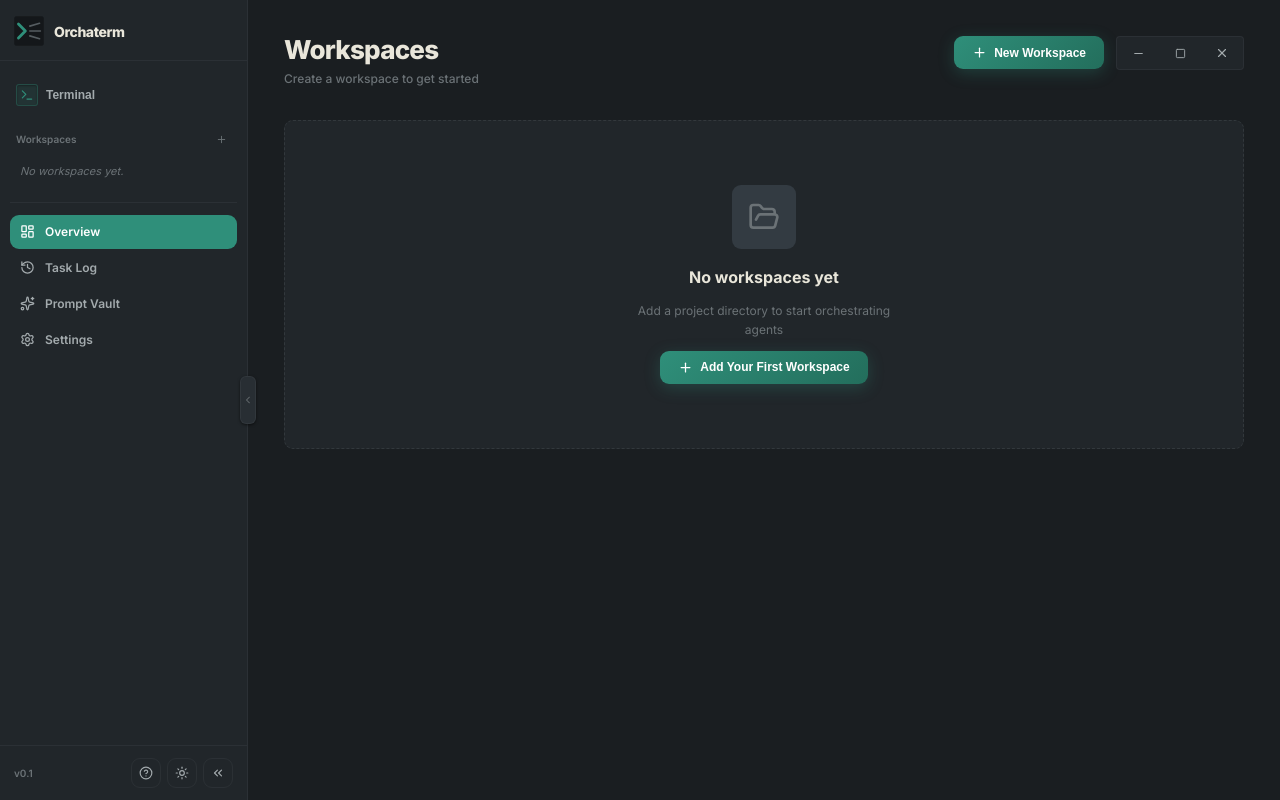
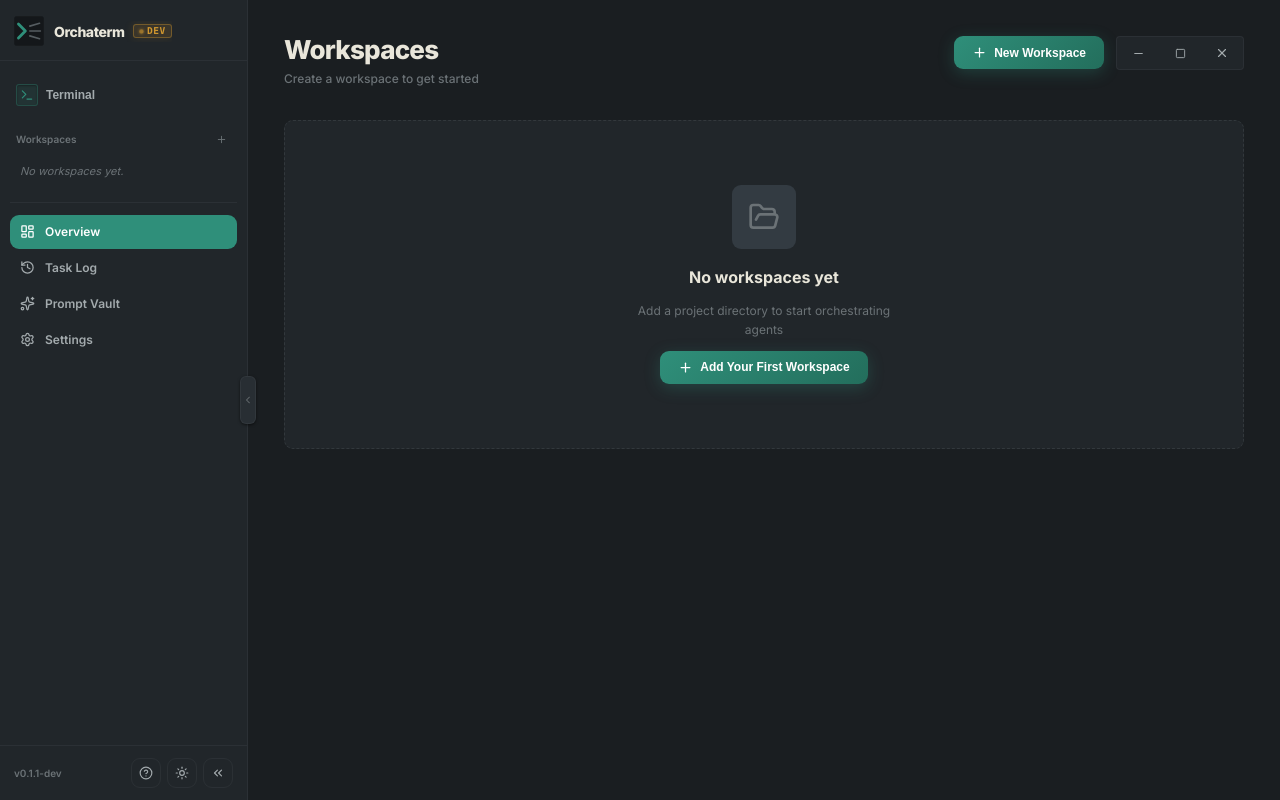
Before and after one commit to anasalaqeel/orchaterm, a React (Vite) app: page / in a window 1280 px wide. Built offline with nearby package versions, Linux system fonts and the light colour scheme.

Commit message:
feat: add Badge and DevBadge components with tests; update Sidebar and HelpModal for development indicators

```diff
--- a/src/components/layout/Sidebar.tsx
+++ b/src/components/layout/Sidebar.tsx
@@ -21,6 +21,7 @@ import {
 } from 'lucide-react';
 import logoDark from '../../assets/logos/icon-large-dark.svg';
 import logoLight from '../../assets/logos/icon-large-light.svg';
+import { DevBadge } from '../ui/DevBadge';
 
 const NAV_ITEMS = [
   { to: '/logs', label: 'Task Log', icon: History },
@@ -136,6 +137,13 @@ export function Sidebar() {
               className={s.logoIcon}
               alt="Orchaterm"
             />
+            {import.meta.env.DEV && (
+              <span
+                className={cx(s.devDot, !collapsed && s.devDotHidden)}
+                title="Development Build (DEV)"
+                aria-label="Development Build"
+              />
+            )}
           </div>
           <AnimatePresence initial={false}>
             {!collapsed && (
@@ -147,6 +155,7 @@ export function Sidebar() {
                 transition={{ duration: 0.18 }}
               >
                 <h1 className={s.title}>Orchaterm</h1>
+                {import.meta.env.DEV && <DevBadge size="sm" />}
               </motion.div>
             )}
           </AnimatePresence>
@@ -533,7 +542,7 @@ export function Sidebar() {
                 exit={{ opacity: 0 }}
                 transition={{ duration: 0.15 }}
               >
-                v0.1
+                v0.1.1{import.meta.env.DEV ? '-dev' : ''}
               </motion.span>
             )}
           </AnimatePresence>
@@ -638,6 +647,21 @@ const s = {
     align-items: center;
     justify-content: center;
     flex-shrink: 0;
+    position: relative;
+  `,
+  devDot: css`
+    position: absolute;
+    top: -2px;
+    right: -2px;
+    width: 7px;
+    height: 7px;
+    border-radius: 50%;
+    background: var(--color-warning, #d0972f);
+    border: 1.5px solid var(--bg-secondary);
+    box-shadow: 0 0 6px rgba(208, 151, 47, 0.6);
+  `,
+  devDotHidden: css`
+    display: none;
   `,
   logoIcon: css`
     width: 30px;
--- /dev/null
+++ b/src/components/ui/Badge.tsx
@@ -0,0 +1,245 @@
+import React, { forwardRef } from 'react';
+import { css, cx } from '@emotion/css';
+
+export type BadgeVariant =
+  'default' | 'brand' | 'warning' | 'success' | 'danger' | 'info' | 'neutral';
+
+export type BadgeSize = 'xs' | 'sm' | 'md' | 'lg';
+
+export interface BadgeProps extends React.HTMLAttributes<HTMLSpanElement> {
+  /** Visual color variant */
+  variant?: BadgeVariant;
+  /** Size variant */
+  size?: BadgeSize;
+  /** Whether to render a colored indicator dot */
+  dot?: boolean;
+  /** Whether the indicator dot should have a breathing pulse animation */
+  pulse?: boolean;
+  /** Render as rounded pill instead of standard chamfered tag */
+  pill?: boolean;
+  /** Optional leading icon */
+  icon?: React.ReactNode;
+  /** Content of the badge */
+  children?: React.ReactNode;
+}
+
+/**
+ * Generic, self-contained Badge component for labels, status chips, and dev tags.
+ */
+export const Badge = forwardRef<HTMLSpanElement, BadgeProps>(function Badge(
+  {
+    variant = 'default',
+    size = 'md',
+    dot = false,
+    pulse = false,
+    pill = false,
+    icon,
+    className,
+    children,
+    ...props
+  },
+  ref
+) {
+  const showDot = dot || pulse;
+
+  return (
+    <span
+      ref={ref}
+      className={cx(
+        styles.base,
+        styles.variants[variant],
+        styles.sizes[size],
+        pill && styles.pill,
+        className
+      )}
+      {...props}
+    >
+      {showDot && (
+        <span
+          className={cx(styles.dot, styles.dotVariants[variant], pulse && styles.pulseDot)}
+          aria-hidden="true"
+        />
+      )}
+      {icon && <span className={styles.icon}>{icon}</span>}
+      {children && <span className={styles.content}>{children}</span>}
+    </span>
+  );
+});
+
+/* ── Styles ─────────────────────────────────────────────────────────────────── */
+
+const styles = {
+  base: css`
+    display: inline-flex;
+    align-items: center;
+    gap: 4px;
+    font-family: var(--font-family-mono, monospace);
+    font-weight: 700;
+    line-height: 1;
+    letter-spacing: 0.05em;
+    user-select: none;
+    border-radius: var(--radius-sm, 3px);
+    border: 1px solid transparent;
+    box-sizing: border-box;
+    flex-shrink: 0;
+    white-space: nowrap;
+    transition:
+      background 0.15s ease,
+      border-color 0.15s ease,
+      box-shadow 0.15s ease,
+      color 0.15s ease;
+  `,
+
+  pill: css`
+    border-radius: var(--radius-full, 9999px);
+  `,
+
+  sizes: {
+    xs: css`
+      padding: 1px 3.5px;
+      font-size: 8.5px;
+      gap: 3px;
+    `,
+    sm: css`
+      padding: 1.5px 5px;
+      font-size: 9.5px;
+      gap: 4px;
+    `,
+    md: css`
+      padding: 2px 7px;
+      font-size: 10.5px;
+      gap: 4.5px;
+    `,
+    lg: css`
+      padding: 3px 9px;
+      font-size: 12px;
+      gap: 5px;
+    `,
+  },
+
+  variants: {
+    default: css`
+      background: var(--bg-tertiary, #282e33);
+      color: var(--text-secondary, #a3aaad);
+      border-color: var(--border-color, rgba(86, 93, 97, 0.2));
+    `,
+    neutral: css`
+      background: rgba(255, 255, 255, 0.05);
+      color: var(--text-tertiary, #6b7276);
+      border-color: var(--border-color, rgba(86, 93, 97, 0.2));
+    `,
+    brand: css`
+      background: rgba(47, 143, 122, 0.14);
+      color: var(--color-brand, #2f8f7a);
+      border-color: rgba(47, 143, 122, 0.38);
+      box-shadow: 0 0 10px rgba(47, 143, 122, 0.15);
+      &:hover {
+        background: rgba(47, 143, 122, 0.22);
+        border-color: rgba(47, 143, 122, 0.55);
+      }
+    `,
+    warning: css`
+      background: rgba(208, 151, 47, 0.14);
+      color: var(--color-warning, #d0972f);
+      border-color: rgba(208, 151, 47, 0.38);
+      box-shadow: 0 0 10px rgba(208, 151, 47, 0.15);
+      &:hover {
+        background: rgba(208, 151, 47, 0.22);
+        border-color: rgba(208, 151, 47, 0.6);
+        box-shadow: 0 0 14px rgba(208, 151, 47, 0.28);
+      }
+    `,
+    success: css`
+      background: rgba(79, 157, 92, 0.14);
+      color: var(--color-success, #4f9d5c);
+      border-color: rgba(79, 157, 92, 0.38);
+      box-shadow: 0 0 10px rgba(79, 157, 92, 0.15);
+      &:hover {
+        background: rgba(79, 157, 92, 0.22);
+        border-color: rgba(79, 157, 92, 0.55);
+      }
+    `,
+    danger: css`
+      background: rgba(192, 57, 43, 0.14);
+      color: var(--color-error, #c0392b);
+      border-color: rgba(192, 57, 43, 0.38);
+      box-shadow: 0 0 10px rgba(192, 57, 43, 0.15);
+      &:hover {
+        background: rgba(192, 57, 43, 0.22);
+        border-color: rgba(192, 57, 43, 0.55);
+      }
+    `,
+    info: css`
+      background: rgba(47, 111, 168, 0.14);
+      color: var(--color-info, #2f6fa8);
+      border-color: rgba(47, 111, 168, 0.38);
+      box-shadow: 0 0 10px rgba(47, 111, 168, 0.15);
+      &:hover {
+        background: rgba(47, 111, 168, 0.22);
+        border-color: rgba(47, 111, 168, 0.55);
+      }
+    `,
+  },
+
+  dot: css`
+    width: 4.5px;
+    height: 4.5px;
+    border-radius: 50%;
+    flex-shrink: 0;
+  `,
+
+  pulseDot: css`
+    animation: badgePulse 2s cubic-bezier(0.4, 0, 0.6, 1) infinite;
+    @keyframes badgePulse {
+      0%,
+      100% {
+        opacity: 1;
+        transform: scale(1);
+      }
+      50% {
+        opacity: 0.35;
+        transform: scale(0.75);
+      }
+    }
+  `,
+
+  dotVariants: {
+    default: css`
+      background: var(--text-secondary, #a3aaad);
+    `,
+    neutral: css`
+      background: var(--text-tertiary, #6b7276);
+    `,
+    brand: css`
+      background: var(--color-brand, #2f8f7a);
+      box-shadow: 0 0 4px var(--color-brand, #2f8f7a);
+    `,
+    warning: css`
+      background: var(--color-warning, #d0972f);
+      box-shadow: 0 0 4px var(--color-warning, #d0972f);
+    `,
+    success: css`
+      background: var(--color-success, #4f9d5c);
+      box-shadow: 0 0 4px var(--color-success, #4f9d5c);
+    `,
+    danger: css`
+      background: var(--color-error, #c0392b);
+      box-shadow: 0 0 4px var(--color-error, #c0392b);
+    `,
+    info: css`
+      background: var(--color-info, #2f6fa8);
+      box-shadow: 0 0 4px var(--color-info, #2f6fa8);
+    `,
+  },
+
+  icon: css`
+    display: inline-flex;
+    align-items: center;
+    justify-content: center;
+    flex-shrink: 0;
+  `,
+
+  content: css`
+    display: inline-block;
+  `,
+};
--- /dev/null
+++ b/src/components/ui/DevBadge.tsx
@@ -0,0 +1,39 @@
+import React from 'react';
+import { Badge, type BadgeProps } from './Badge';
+
+export interface DevBadgeProps extends Omit<BadgeProps, 'children'> {
+  /** Override or force visibility. Defaults to `import.meta.env.DEV`. */
+  show?: boolean;
+  /** Text label, defaults to "DEV" */
+  label?: string;
+}
+
+/**
+ * Specialized development indicator badge built directly on the generic Badge primitive.
+ */
+export const DevBadge: React.FC<DevBadgeProps> = ({
+  show = import.meta.env.DEV,
+  label = 'DEV',
+  variant = 'warning',
+  size = 'sm',
+  pulse = true,
+  title = 'Development Build — Running in developer mode',
+  'aria-label': ariaLabel = 'Development build badge',
+  ...rest
+}) => {
+  if (!show) return null;
+
+  return (
+    <Badge
+      variant={variant}
+      size={size}
+      pulse={pulse}
+      title={title}
+      aria-label={ariaLabel}
+      data-testid="dev-badge"
+      {...rest}
+    >
+      {label}
+    </Badge>
+  );
+};
--- a/src/components/ui/HelpModal.tsx
+++ b/src/components/ui/HelpModal.tsx
@@ -507,7 +507,9 @@ export const HelpModal: React.FC<HelpModalProps> = ({ isOpen, onClose }) => {
               <span className={s.footerHint}>
                 Press <kbd>Escape</kbd> or click outside to close
               </span>
-              <span className={s.footerVersion}>Orchaterm v0.1.0</span>
+              <span className={s.footerVersion}>
+                Orchaterm v0.1.1{import.meta.env.DEV ? ' (Development)' : ''}
+              </span>
             </div>
           </motion.div>
         </motion.div>
--- a/src/components/ui/index.ts
+++ b/src/components/ui/index.ts
@@ -14,3 +14,7 @@ export { InfoTooltip } from './InfoTooltip';
 export type { InfoTooltipProps } from './InfoTooltip';
 export { HelpModal } from './HelpModal';
 export { MarkdownViewer } from './MarkdownViewer';
+export { Badge } from './Badge';
+export type { BadgeProps, BadgeVariant, BadgeSize } from './Badge';
+export { DevBadge } from './DevBadge';
+export type { DevBadgeProps } from './DevBadge';
```
Also changed, not shown: 1 other file (tests, documents, lock files or other folders).
